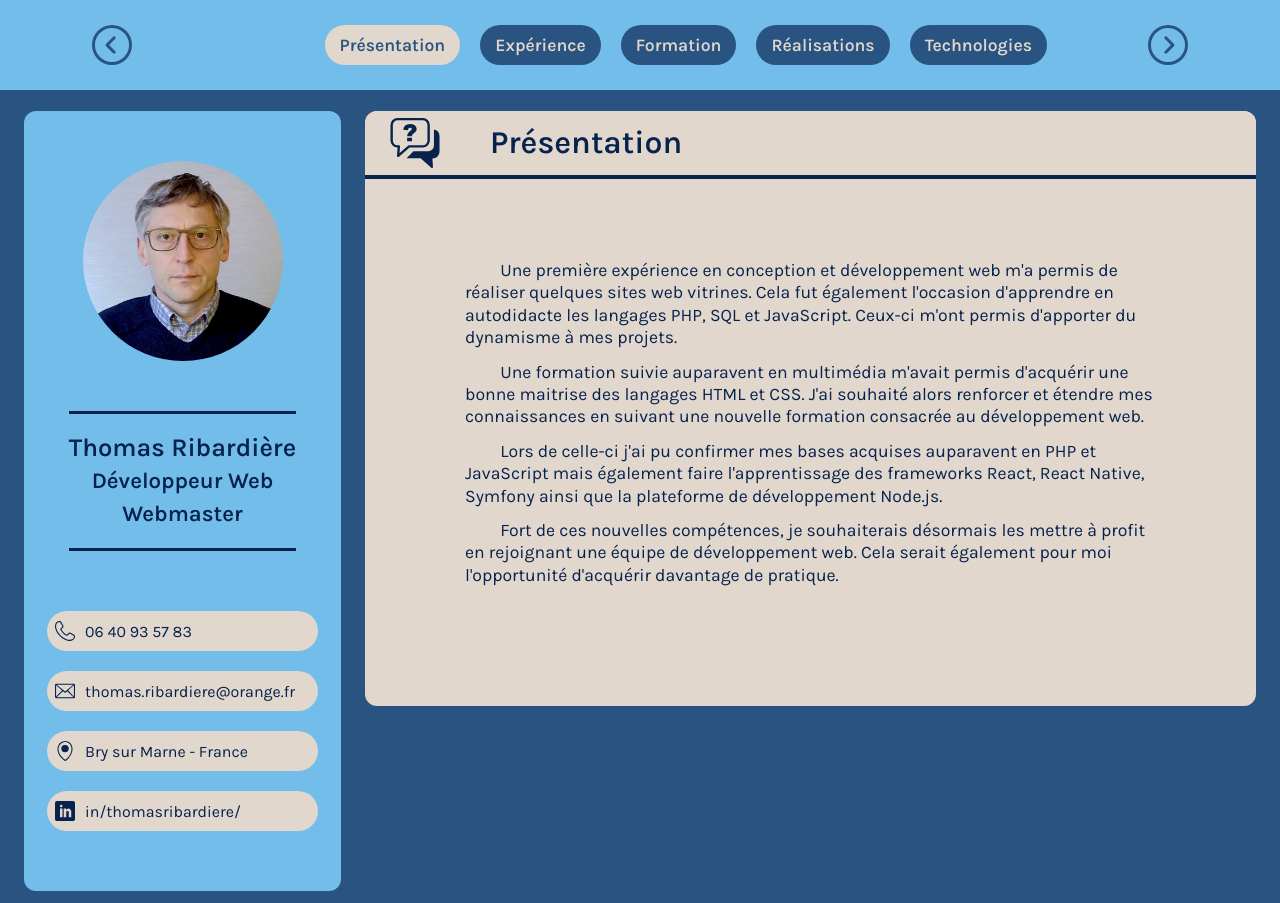
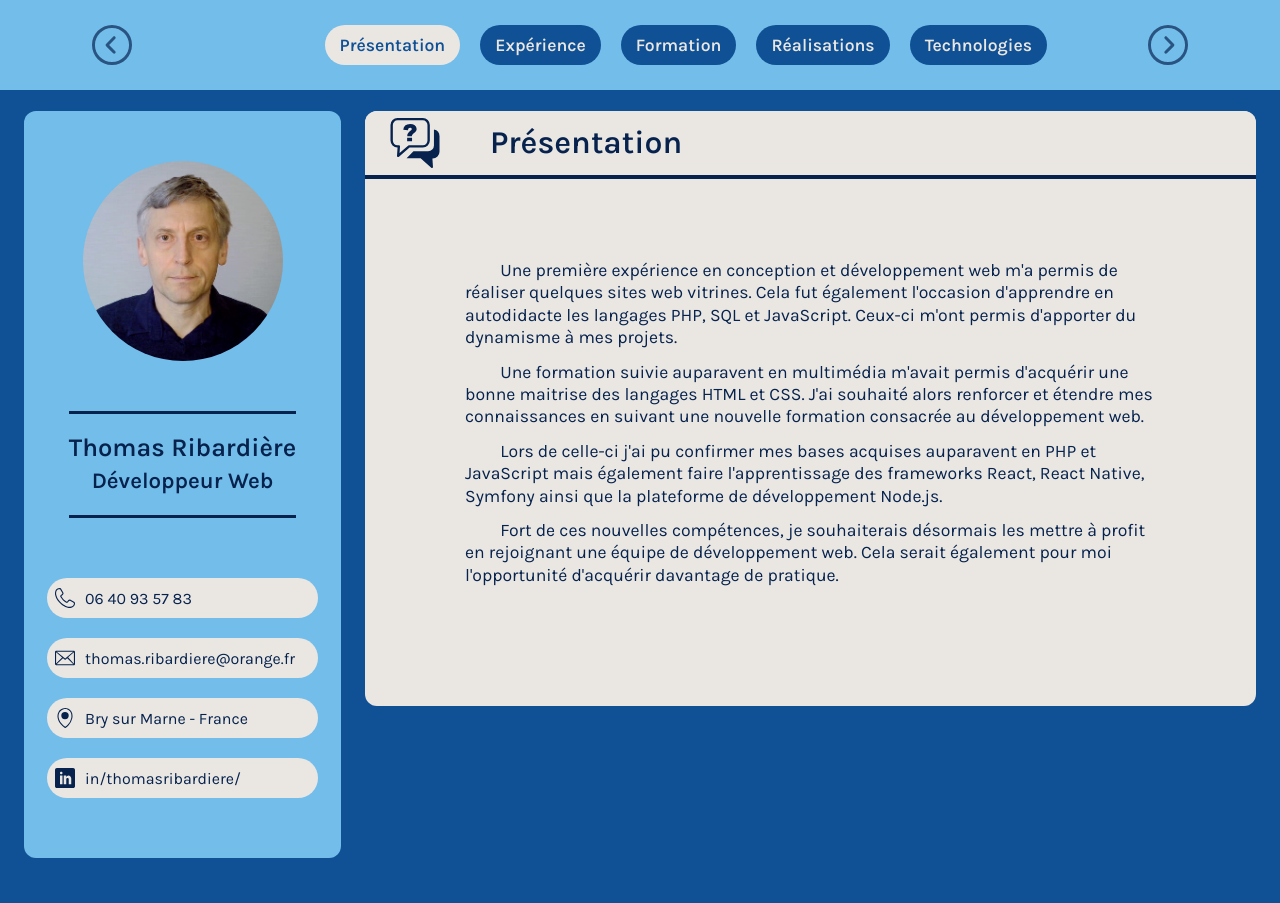
Before and after one commit to ThoRib/cv, a React (Create React App) app: page / in a window 1280 px wide. After the commit the page ends 870 px from the top, so only its background shows below. Built offline with nearby package versions, Linux system fonts and the light colour scheme.

Commit message:
changement photo - titre - couleurs

```diff
--- a/src/style/App.css
+++ b/src/style/App.css
@@ -1,8 +1,8 @@
 body {
-  --middle-blue: #295380;
+  --middle-blue: #105095;
   --clear-blue: #73bdea;
   --dark-blue: #06224d;
-  --cream-color : #e1d7cc;
+  --cream-color : #eae7e3;
   background-color: var(--middle-blue);
   color: var(--dark-blue);
   font-family: sans-serif;
--- a/src/view/SideBar.js
+++ b/src/view/SideBar.js
@@ -11,7 +11,7 @@ export default () => (
                 <img src={photoId} alt="photo identité" />
             </div>
             <div id="title-id">
-                <h1>Thomas Ribardière<br /><span>Développeur Web<br />Webmaster</span></h1>
+                <h1>Thomas Ribardière<br /><span>Développeur Web</span></h1>
             </div>
         </div>
         <div id="contact">
```
Also changed, not shown: src/images/old-photo-id.jpg (added), src/images/photo-id.jpg.
